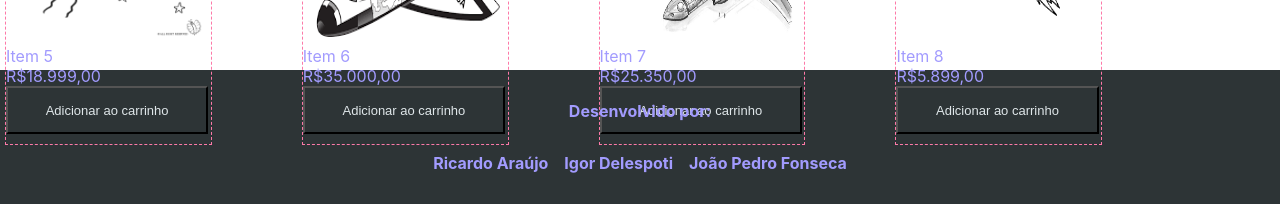
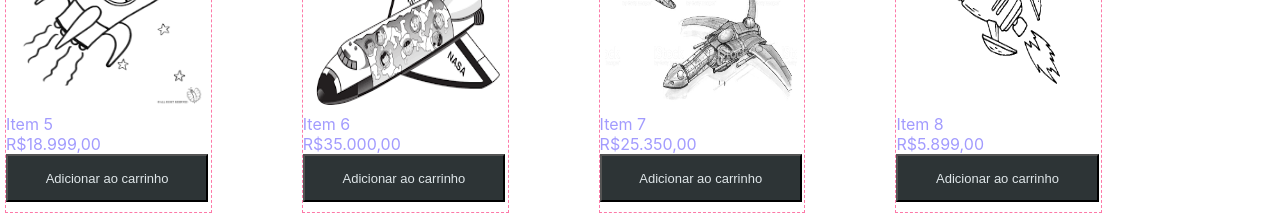
Before and after one commit to future4code/hamilton-futureECommerce4, a React (Create React App) app in the folder future-commerce-4/: page / in a window 1280 px wide. Shown: the part 734-952 px from the top of the page. Built offline with nearby package versions, Linux system fonts and the light colour scheme.

Commit message:
ajuste layout, para display grid

```diff
--- a/future-commerce-4/src/App.js
+++ b/future-commerce-4/src/App.js
@@ -8,7 +8,8 @@ import Footer from './Components/Footer';
 
 
 const Container = styled.div`
-
+  display:grid;
+  grid-template-rows: 20vh 8vh 100vh 20vh;
 `
 
 
@@ -18,7 +19,6 @@ function App() {
     <Container>
           <Header />
           <NavBar />
-          {/* <CarrinhoCompra />*/}
           <Display />
           <Footer />
     </Container>
--- a/future-commerce-4/src/Components/Footer.js
+++ b/future-commerce-4/src/Components/Footer.js
@@ -10,6 +10,7 @@ import styled from 'styled-components';
             background-color: #2d3436;
             font-weight: bolder;
             font-size: 100%;
+            grid-row: 4;
         `
         const ImgLogo = styled.img `
             width: 100px;
@@ -40,7 +41,7 @@ class Footer extends React.Component {
         <FooterDiv>
             <Title>Desenvolvido por:</Title>
             <ListaDevs>
-                <ItensDevs>Ricardo Araújo</ItensDevs>
+                <ItensDevs>Ricardo Araujo</ItensDevs>
                 <ItensDevs>Igor Delespoti</ItensDevs>
                 <ItensDevs>João Pedro Fonseca</ItensDevs>
             </ListaDevs>
```
